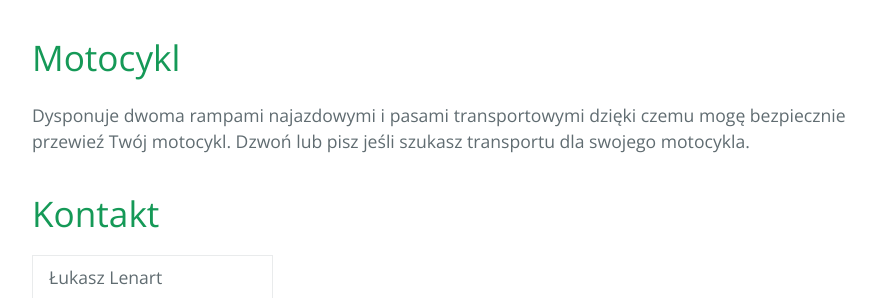
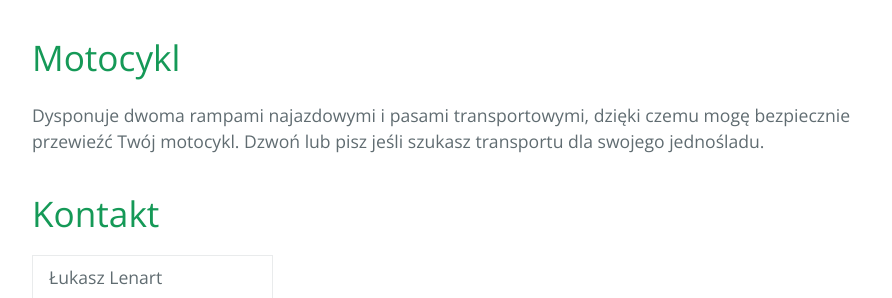
Before and after one commit to lukaszlenart/1tona-pl, a Jekyll site: the page built from index.md, in a window 1280 px wide and 900 px high, scrolled down 497 px. Shown: the part 157-455 px from the top of the window, without its empty margins (192-1084 px from the left). Built offline with Jekyll 4.4.1, drawn with Linux system fonts in a browser that asks for light colours; our own code applies the rules of GitHub Pages for plain Markdown files.

Commit message:
Update index.md

```diff
--- a/index.md
+++ b/index.md
@@ -12,7 +12,7 @@ Mam przygotowaną specjalną ramę i uchwyty do przewozu 4 rowerów plus wszystk
 
 # Motocykl
 
-Dysponuje dwoma rampami najazdowymi i pasami transportowymi dzięki czemu mogę bezpiecznie przewieź Twój motocykl. Dzwoń lub pisz jeśli szukasz transportu dla swojego motocykla.
+Dysponuje dwoma rampami najazdowymi i pasami transportowymi, dzięki czemu mogę bezpiecznie przewieźć Twój motocykl. Dzwoń lub pisz jeśli szukasz transportu dla swojego jednośladu.
 
 # Kontakt
 
```
